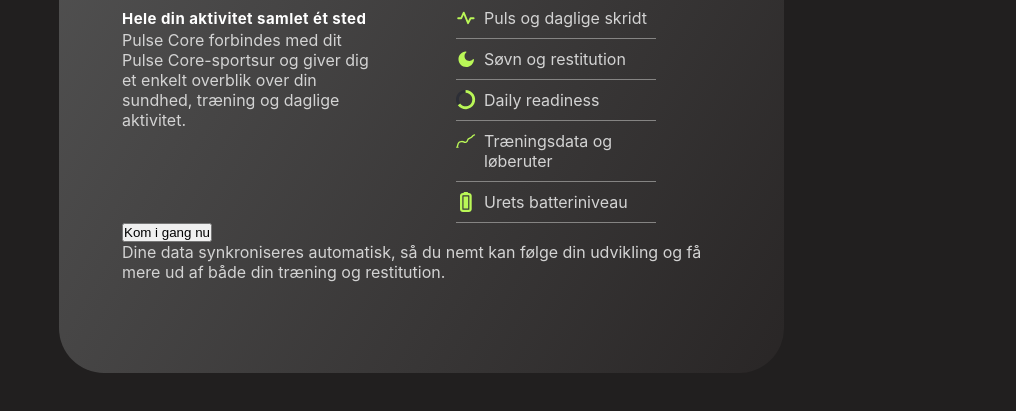
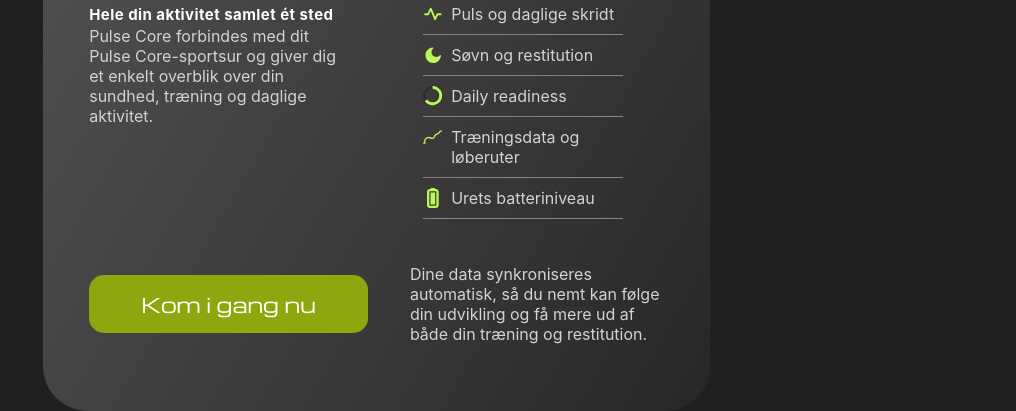
Before and after one commit to oscarwinther-owl/Landingpage-eksamen, a plain HTML site: page index.html in a window 1280 px wide. Shown: the part 2880-3291 px from the top of the page, without its empty margins (264-1280 px from the left). Drawn offline with nearby package versions, Linux system fonts and the light colour scheme.

Commit message:
app afsnit css done

```diff
--- a/css/style.css
+++ b/css/style.css
@@ -600,9 +600,11 @@ h3{
 #app-tekst-box
 {
     background: linear-gradient(120deg, #555, #292626);
-    margin: 0% 5% 10% 15%;
     padding: 20% 7% 10% 7%;
     border-radius: 45px;
+    display: flex;
+    flex-direction: column;
+    gap: 45px;
 }
 
 #app-overskrift
@@ -661,10 +663,33 @@ width: 260px;
 height: 132px;
 }
 
-.app-boks-tekst-nederst
+#app-boks-tekst-nederst
 {
     display: flex;
-    align-items: row;
+    align-items: center;
+    gap: 42px;
+    align-self: stretch;
+}
+
+#app-download
+{
+background-color: var(--secondary-conlor);
+color: #FFF;
+font-family: Michroma;
+font-size: 20px;
+font-weight: 400;
+padding: 15px;
+border-radius: 15px;
+border:none;
+width: 325px;
+}
+#app-download:hover{
+    transform: scale(1.04);
+    filter: brightness(1.08);
+}
+#app-tekst-nederst
+{
+    width: 300px;
 }
 
 
--- a/index.html
+++ b/index.html
@@ -243,8 +243,8 @@
                 </div>
             </div>
             <div id="app-boks-tekst-nederst">
-                <button>Kom i gang nu</button>
-                <p>Dine data synkroniseres automatisk, så du nemt kan følge din udvikling og få mere ud af både din træning og restitution.</p>
+                <button id="app-download">Kom i gang nu</button>
+                <p id="app-tekst-nederst">Dine data synkroniseres automatisk, så du nemt kan følge din udvikling og få mere ud af både din træning og restitution.</p>
             </div>
         </div>
     </div>
```
